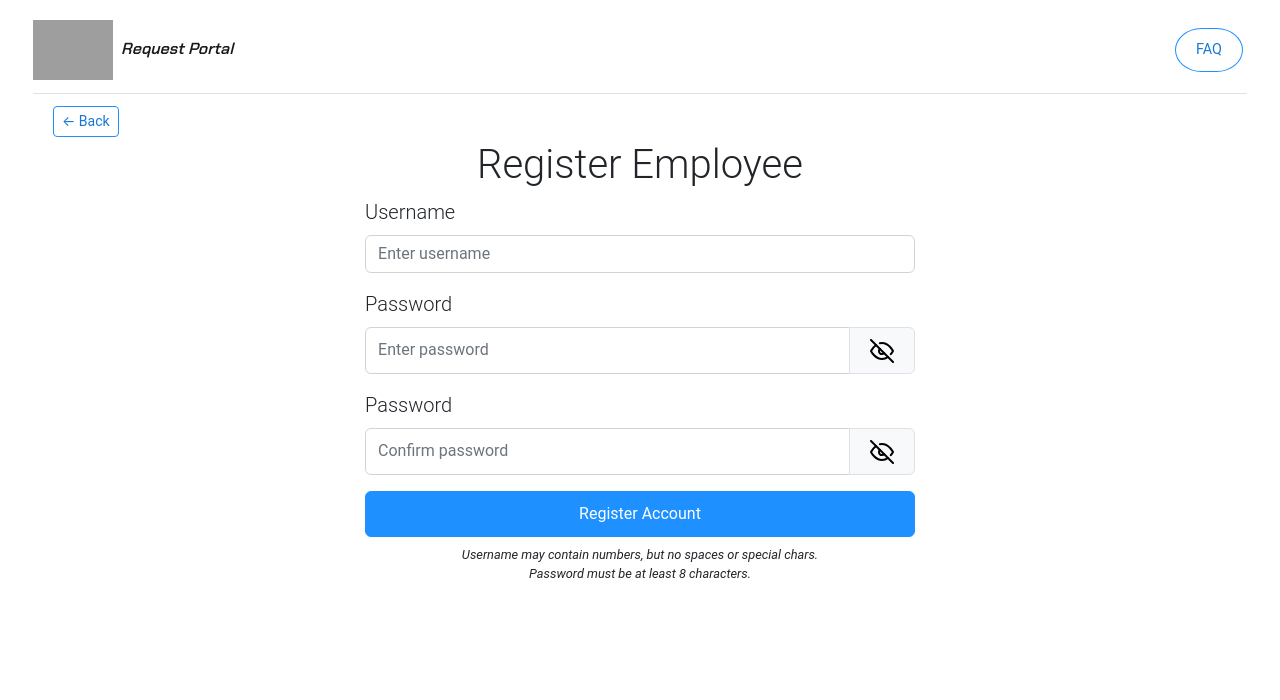
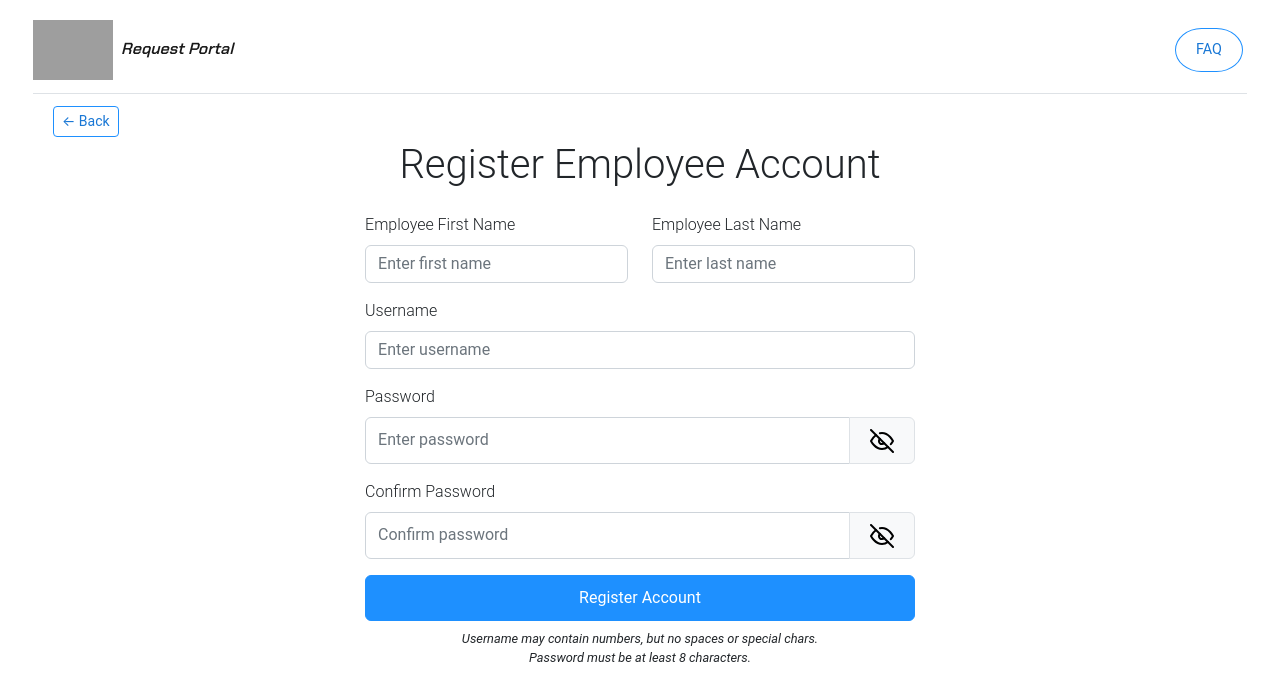
Before and after one commit to briannarenni/AtomRequestPortal, a React (Create React App) app: page /register in a window 1280 px wide. Shown: the top 700 px of the page. Built offline with nearby package versions, Linux system fonts and the light colour scheme; grey boxes are pictures that could not be loaded.

Commit message:
Add name form controls and update Register

```diff
--- a/src/components/form/ConfirmPasswordControl.js
+++ b/src/components/form/ConfirmPasswordControl.js
@@ -10,7 +10,7 @@ export default function ConfirmPasswordControl({ name, error, touched }) {
 
   return (
     <Form.Group className="mb-3" controlId="password">
-      <Form.Label className="lead">Password</Form.Label>
+      <Form.Label className="fw-light">Confirm Password</Form.Label>
       <InputGroup>
         <Field
           as={ Form.Control }
@@ -34,10 +34,15 @@ export default function ConfirmPasswordControl({ name, error, touched }) {
           onClick={ () => setShowPassword(!showPassword) }
           aria-label={ showPassword ? 'Hide password' : 'Show password' }>
 
-          <Image src={ showPassword ? showEye : hideEye } alt={ !showPassword ? 'Show password' : 'Hide password' } />
+          <Image src={ showPassword ? showEye : hideEye }
+            alt={ !showPassword ? 'Show password' : 'Hide password' } />
         </Button>
 
-        <ErrorMessage name={ name } component={ Form.Control.Feedback } type="invalid" className="fst-italic" />
+        <ErrorMessage
+          name={ name }
+          component={ Form.Control.Feedback }
+          type="invalid"
+          className="fst-italic" />
       </InputGroup>
 
     </Form.Group>
--- /dev/null
+++ b/src/components/form/NameControls.js
@@ -0,0 +1,45 @@
+import React from 'react';
+import { Form } from 'react-bootstrap';
+import { Field, ErrorMessage } from 'formik';
+
+export function FNameControl({ name, error, touched }) {
+  return (
+    <Form.Group className="mb-3" controlId="firstName">
+      <Form.Label className="fw-light">Employee First Name</Form.Label>
+      <Field
+        as={ Form.Control }
+        type="text"
+        name="firstName"
+        placeholder="Enter first name"
+        isValid={ !error && touched }
+        isInvalid={ !!error && touched }
+      />
+
+      <ErrorMessage name={ name }
+        component={ Form.Control.Feedback }
+        type="invalid"
+        className="fst-italic" />
+    </Form.Group>
+  );
+}
+
+export function LNameControl({ name, error, touched }) {
+  return (
+    <Form.Group className="mb-3" controlId="lastName">
+      <Form.Label className="fw-light">Employee Last Name</Form.Label>
+      <Field
+        as={ Form.Control }
+        type="text"
+        name="lastName"
+        placeholder="Enter last name"
+        isValid={ !error && touched }
+        isInvalid={ !!error && touched }
+      />
+
+      <ErrorMessage name={ name }
+        component={ Form.Control.Feedback }
+        type="invalid"
+        className="fst-italic" />
+    </Form.Group>
+  )
+}
--- a/src/components/form/PasswordControl.js
+++ b/src/components/form/PasswordControl.js
@@ -10,7 +10,7 @@ export default function PasswordControl({ name, error, touched }) {
 
   return (
     <Form.Group className="mb-3" controlId="password">
-      <Form.Label className="lead">Password</Form.Label>
+      <Form.Label className="fw-light">Password</Form.Label>
       <InputGroup>
         <Field
           as={ Form.Control }
@@ -34,10 +34,15 @@ export default function PasswordControl({ name, error, touched }) {
           onClick={ () => setShowPassword(!showPassword) }
           aria-label={ showPassword ? 'Hide password' : 'Show password' }>
 
-          <Image src={ showPassword ? showEye : hideEye } alt={ !showPassword ? 'Show password' : 'Hide password' } />
+          <Image src={ showPassword ? showEye : hideEye }
+            alt={ !showPassword ? 'Show password' : 'Hide password' } />
         </Button>
 
-        <ErrorMessage name={ name } component={ Form.Control.Feedback } type="invalid" className="fst-italic" />
+        <ErrorMessage
+          name={ name }
+          component={ Form.Control.Feedback }
+          type="invalid"
+          className="fst-italic" />
       </InputGroup>
 
     </Form.Group>
--- a/src/components/form/UsernameControl.js
+++ b/src/components/form/UsernameControl.js
@@ -5,17 +5,21 @@ import { Field, ErrorMessage } from 'formik';
 export default function UsernameControl({ name, error, touched }) {
   return (
     <Form.Group className="mb-3" controlId="username">
-      <Form.Label className="lead">Username</Form.Label>
+      <Form.Label className="fw-light">Username</Form.Label>
       <Field
         as={ Form.Control }
         type="text"
-        name={ name }
+        name="username"
         placeholder="Enter username"
         isValid={ !error && touched }
         isInvalid={ !!error && touched }
       />
 
-      <ErrorMessage name={ name } component={ Form.Control.Feedback } type="invalid" className="fst-italic" />
+      <ErrorMessage
+        name={ name }
+        component={ Form.Control.Feedback }
+        type="invalid"
+        className="fst-italic" />
     </Form.Group>
   );
 }
--- a/src/components/form/index.js
+++ b/src/components/form/index.js
@@ -1,3 +1,4 @@
+export { FNameControl, LNameControl } from './NameControls';
 export { default as UsernameControl } from './UsernameControl';
 export { default as PasswordControl } from './PasswordControl';
 export { default as ConfirmPasswordControl } from './ConfirmPasswordControl';
--- a/src/components/ui/NotFound.js
+++ b/src/components/ui/NotFound.js
@@ -2,7 +2,7 @@ import React from 'react';
 
 export default function NotFound() {
   return (
-    <div className="mx-auto text-center w-50">
+    <div className="container-sm text-center w-50">
       <h1 className="mb-2">404: Page Not Found</h1>
       <p className="fs-4 fst-italic mb-2">Whoops, this page doesn't seem to exist!</p>
     </div>
--- a/src/data/Models.js
+++ b/src/data/Models.js
@@ -1,8 +1,10 @@
-// App Models
+// API Models
 export class User {
-  constructor(userId, username, role, numPending, numSubmitted) {
+  constructor(userId, username, fName, lName, role, numPending, numSubmitted) {
     this.userId = userId;
     this.username = username;
+    this.firstName = fName;
+    this.lastName = lName;
     this.role = role;
     this.numPending = numPending;
     this.numSubmitted = numSubmitted;
@@ -10,7 +12,7 @@ export class User {
 }
 
 export class Ticket {
-  constructor(ticketId, submittedOn, submittedBy, employeeName, amount, category, status) {
+  constructor(ticketId, submittedOn, submittedBy, employeeName, amount, category, status, comments) {
     this.ticketId = ticketId;
     this.submittedOn = submittedOn;
     this.submittedBy = submittedBy;
@@ -18,5 +20,6 @@ export class Ticket {
     this.amount = amount;
     this.category = category;
     this.status = status;
+    this.comments = comments;
   }
 }
--- a/src/data/userAPI.js
+++ b/src/data/userAPI.js
@@ -12,9 +12,9 @@ export const loginUser = async (username, password) => {
   }
 };
 
-export const registerUser = async (username, password) => {
+export const registerUser = async (username, password, firstName, lastName) => {
   try {
-    const response = await axios.post(`${apiURL}/users/register`, { username, password });
+    const response = await axios.post(`${apiURL}/users/register`, { username, password, firstName, lastName });
     return response;
   } catch (error) {
     return (error.response) ? error.response.data : 'Internal API Error';
--- a/src/pages/Login.js
+++ b/src/pages/Login.js
@@ -26,8 +26,8 @@ export default function Login() {
   };
 
   const schema = Yup.object().shape({
-    username: Yup.string().required('Username cannot be blank'),
-    password: Yup.string().required('Password cannot be blank'),
+    username: Yup.string().required('Required field'),
+    password: Yup.string().required('Required field'),
   });
 
   const onSubmit = async (values, { setFieldError }) => {
@@ -42,7 +42,7 @@ export default function Login() {
   };
 
   return (
-    <>
+    <div className='container-xs'>
       <header>
         <PageHeader title='Account Login' />
         <p className={ styles.formNote }>
@@ -74,6 +74,6 @@ export default function Login() {
           </Form>
         ) }
       </Formik>
-    </>
+    </div>
   );
 }
--- a/src/pages/Register.js
+++ b/src/pages/Register.js
@@ -1,12 +1,13 @@
 import React, { useEffect } from 'react';
 import { Formik, Form } from 'formik';
 import * as Yup from 'yup';
+import styles from '../assets/styles/Form.module.css';
+import { Row, Col } from 'react-bootstrap';
 import { useNavigate } from 'react-router-dom';
-import styles from '../assets/styles/Form.module.css';
 import { useAuth } from '../hooks/useAuth';
 import { validatePass } from '../utils';
 import { PageHeader } from "../components/ui";
-import { UsernameControl, PasswordControl, ConfirmPasswordControl, SubmitBtn } from '../components/form';
+import { FNameControl, LNameControl, UsernameControl, PasswordControl, ConfirmPasswordControl, SubmitBtn } from '../components/form';
 import { registerUser } from "../data";
 
 export default function Register() {
@@ -21,12 +22,16 @@ export default function Register() {
   }, [currUser, setIsLoggedIn, navigate]);
 
   const initialValues = {
+    firstName: "",
+    lastName: "",
     username: '',
     password: '',
     confirm: '',
   };
 
   const schema = Yup.object().shape({
+    firstName: Yup.string().required('Required field'),
+    lastName: Yup.string().required('Required field'),
     username: Yup.string().required('Required field'),
     password: Yup.string().required('Required field'),
     confirm: Yup.string().required('Required field'),
@@ -45,7 +50,7 @@ export default function Register() {
       return;
     }
 
-    const response = await registerUser(values.username, values.password);
+    const response = await registerUser(values.firstName, values.lastName, values.username, values.password);
 
     if (response === 'Username already registered') {
       setFieldError('username', response);
@@ -55,9 +60,9 @@ export default function Register() {
   };
 
   return (
-    <>
+    <div className='container-xs'>
       <header>
-        <PageHeader title='Register Employee' />
+        <PageHeader title='Register Employee Account' />
       </header>
 
       <Formik
@@ -67,6 +72,25 @@ export default function Register() {
       >
         { ({ isValid, dirty, errors, touched }) => (
           <Form className={ styles.formContainer }>
+            <div className='mt-4'>
+              <Row>
+                <Col>
+                  <FNameControl
+                    name='firstName'
+                    error={ errors.firstName }
+                    touched={ touched.firstName }
+                  />
+                </Col>
+                <Col>
+                  <LNameControl
+                    name='lastName'
+                    error={ errors.lastName }
+                    touched={ touched.lastName }
+                  />
+                </Col>
+              </Row>
+            </div>
+
             <UsernameControl
               name='username'
               error={ errors.username }
@@ -96,6 +120,6 @@ export default function Register() {
           </Form>
         ) }
       </Formik>
-    </>
+    </div>
   );
 }
```
